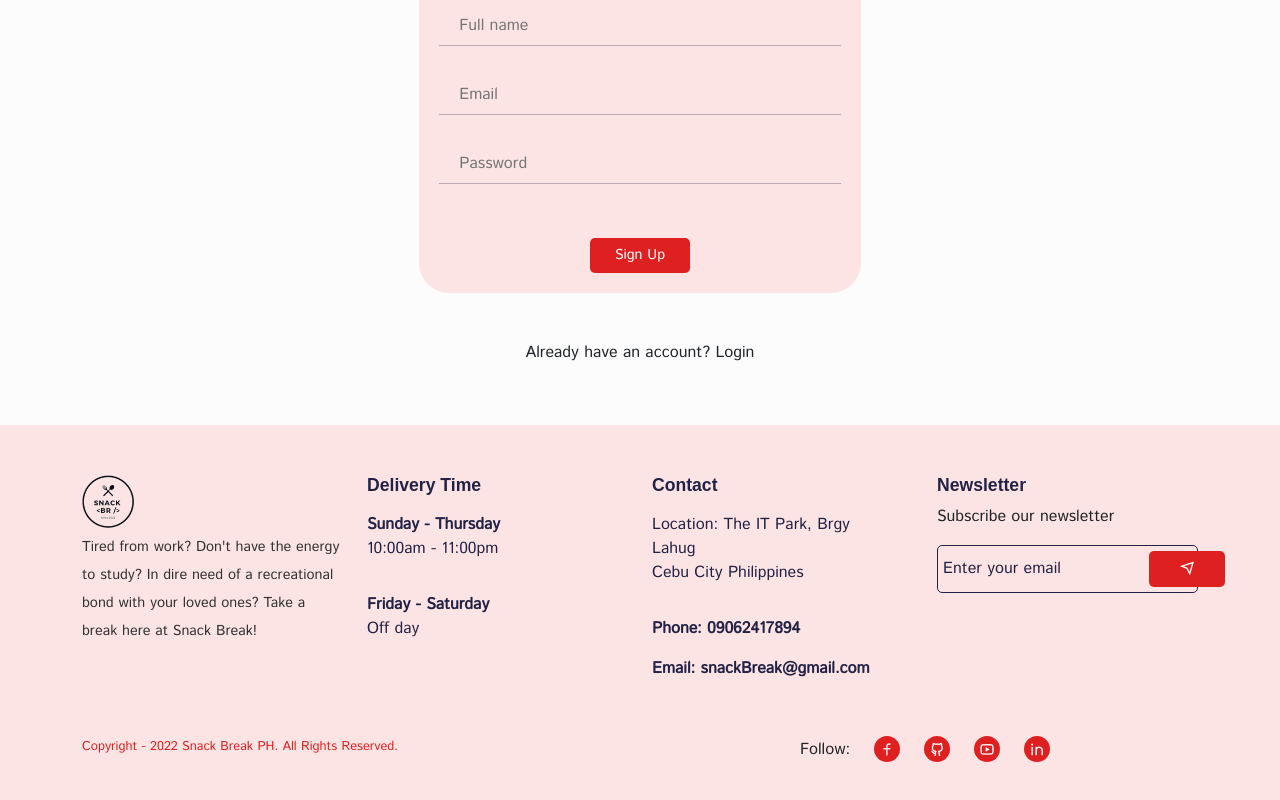
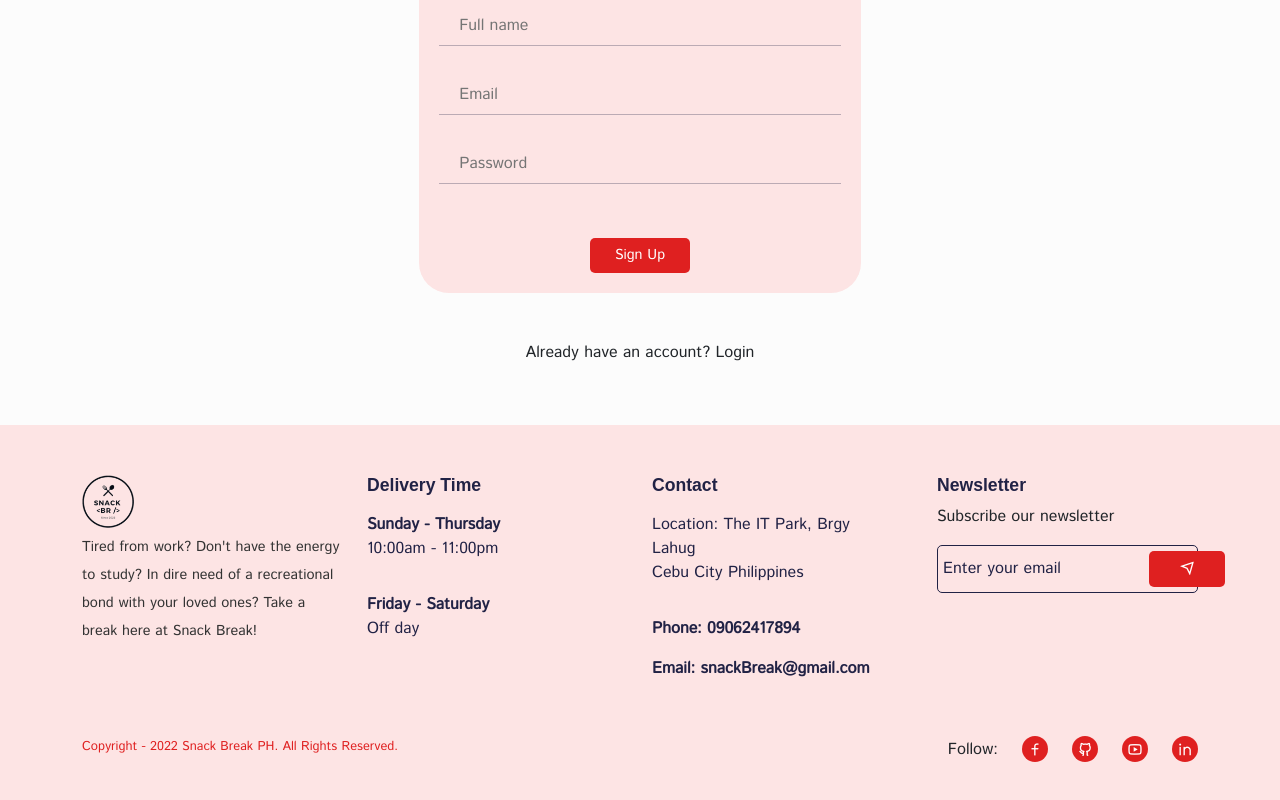
Before and after one commit to deulaieo-kun/coffee-shop, a React (Create React App) app: page /register in a window 1280 px wide. Shown: the part 479-1279 px from the top of the page. Built offline with nearby package versions, Linux system fonts and the light colour scheme; a web font is replaced by a local one.

Commit message:
Update Footer.jsx

```diff
--- a/src/components/Footer/Footer.jsx
+++ b/src/components/Footer/Footer.jsx
@@ -71,7 +71,7 @@ const Footer = () => {
             </p>
           </Col>
           <Col lg="6" md="6">
-            <div className="social__links d-flex align-items-center gap-4 justify-content-end justify-content-sm-center">
+            <div className="social__links d-flex align-items-center gap-4 justify-content-end">
               <p className="m-0">Follow: </p>
               <span>
                 <i class="ri-facebook-line"></i>
```
